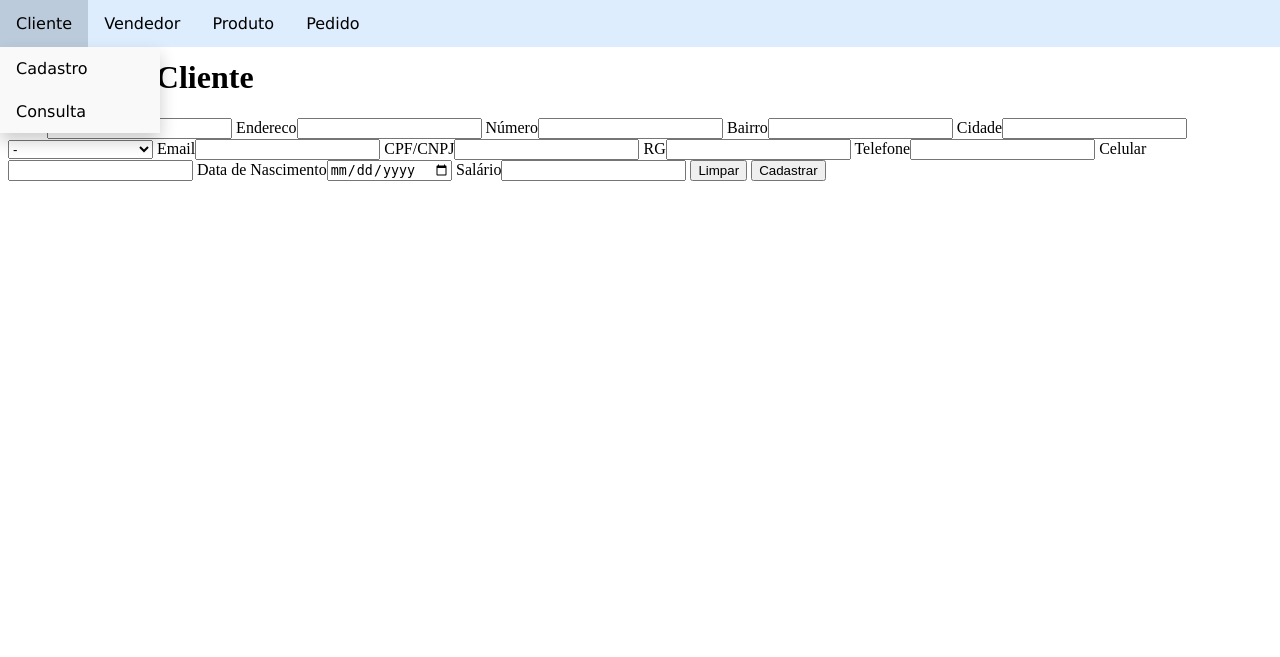
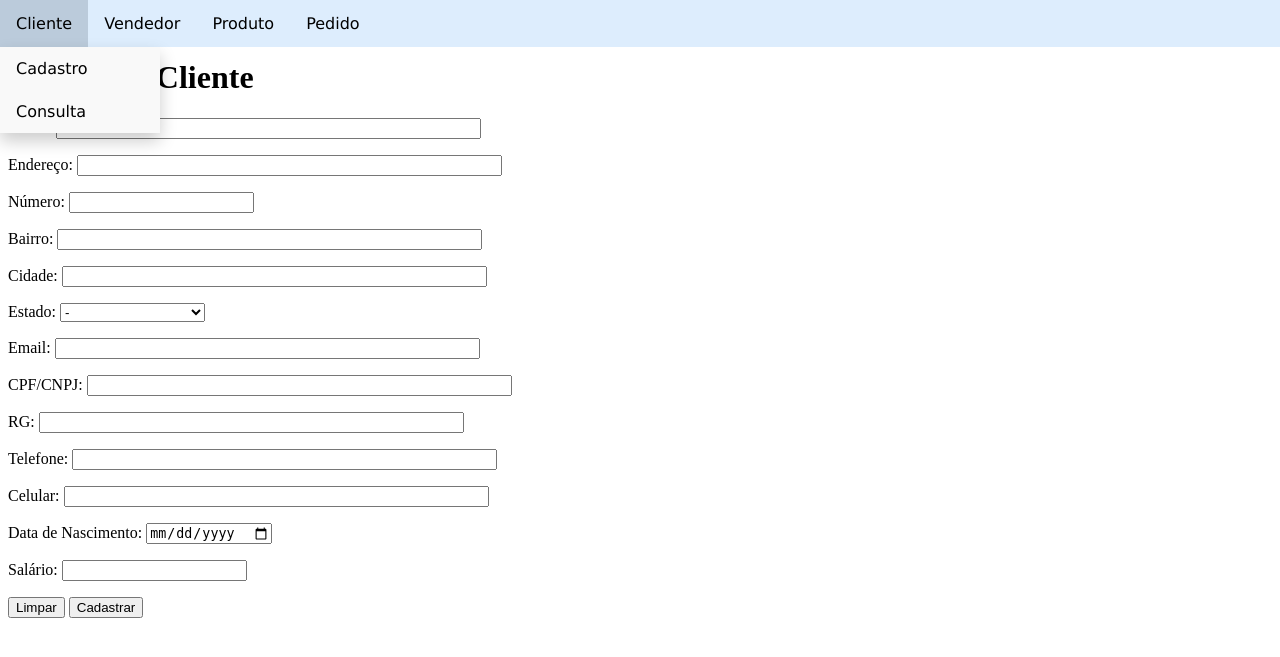
Before and after one commit to TeraJolt/projeto-lab-bd, a PHP site: page /cadastrarCliente.php in a window 1280 px wide. Shown: the top 657 px of the page. Run offline with PHP 8.4, Linux system fonts and the light colour scheme.

Commit message:
garcia 27-05

```diff
--- a/cliente/cadastrarCliente.php
+++ b/cliente/cadastrarCliente.php
@@ -44,11 +44,12 @@ if ($_SERVER['REQUEST_METHOD'] == "POST") {
 <body>
     <h1>Cadastrar Cliente</h1>
     <form method="POST">
-        <label>Nome<input type="text" maxlength="100" name="nome"></label>
-        <label>Endereco<input type="text" maxlength="100" name="endereco"></label>
-        <label>Número<input type="text" maxlength="10" name="numero"></label>
-        <label>Bairro<input type="text" maxlength="100" name="bairro"></label>
-        <label>Cidade<input type="text" maxlength="100" name="cidade"></label>
+        <p><label>Nome: <input type="text" maxlength="100" name="nome" size="50"></label></p>
+        <p><label>Endereço: <input type="text" maxlength="100" name="endereco" size="50"></label></p>
+        <p><label>Número: <input type="text" maxlength="10" name="numero" size="20"></label></p>
+        <p><label>Bairro: <input type="text" maxlength="100" name="bairro" size="50"></label></p>
+        <p><label>Cidade: <input type="text" maxlength="100" name="cidade" size="50"></label></p>
+        <p><label>Estado:
             <select name="estado">
                 <option value="" disabled selected>-</option>
                 <option value="AC">Acre</option><option value="AL">Alagoas</option><option value="AP">Amapá</option>
@@ -60,14 +61,14 @@ if ($_SERVER['REQUEST_METHOD'] == "POST") {
                 <option value="RJ">Rio de Janeiro</option><option value="RN">Rio Grande do Norte</option><option value="RS">Rio Grande do Sul</option>
                 <option value="RO">Rondônia</option><option value="RR">Roraima</option><option value="SC">Santa Catarina</option>
                 <option value="SP">São Paulo</option><option value="SE">Sergipe</option><option value="TO">Tocantins</option>
-        </select></label>
-        <label>Email<input type="email" maxlength="100" name="email"></label>
-        <label>CPF/CNPJ<input type="text" maxlength="14" name="cpf_cnpj"></label>
-        <label>RG<input type="text" maxlength="9" name="rg"></label>
-        <label>Telefone<input type="text" maxlength="10" name="telefone"></label>
-        <label>Celular<input type="text" maxlength="11" name="celular"></label>
-        <label>Data de Nascimento<input type="date" name="data_nasc"></label>
-        <label>Salário<input type="number" step="200" name="salario"></label>
+            </select></label></p>
+        <p><label>Email: <input type="email" maxlength="100" name="email" size="50"></label></p>
+        <p><label>CPF/CNPJ: <input type="text" maxlength="14" name="cpf_cnpj" size="50"></label></p>
+        <p><label>RG: <input type="text" maxlength="9" name="rg" size="50"></label></p>
+        <p><label>Telefone: <input type="text" maxlength="10" name="telefone" size="50"></label></p>
+        <p><label>Celular: <input type="text" maxlength="11" name="celular" size="50"></label></p>
+        <p><label>Data de Nascimento: <input type="date" name="data_nasc"></label></p>
+        <p><label>Salário: <input type="number" step="200" name="salario" size="20"></label></p>
 
         <input type="reset" value="Limpar">
         <input type="submit" value="Cadastrar">
--- a/pedido/cadastrarPedido.php
+++ b/pedido/cadastrarPedido.php
@@ -68,15 +68,12 @@
     <form method="POST">
         <p><label>Data:
             <input type="date" name="data_ped" id="date">
-            <!-- <input type="text" name="data_ped" id="date"> -->
             <script>
                 var dataAtual = new Date();
                 var campoData = document.getElementById('date');
                 var dataRec = dataAtual.toLocaleDateString('pt-BR');
                 var dataFormatada = dataRec.substring(6,10)+"-"+dataRec.substring(3,5)+"-"+dataRec.substring(0,2);
-                // campoData.value = dataRec;
                 campoData.value = dataFormatada;
-                //campoData.value = dataAtual.toISOString().substring(0,10);
             </script>
         </label></p>
         <p><label>Cliente: <select name="id_cliente">
```
Also changed, not shown: produto/cadastrarProduto.php (+7 -7 lines). Lines whose indentation alone changed are shown as unchanged.
